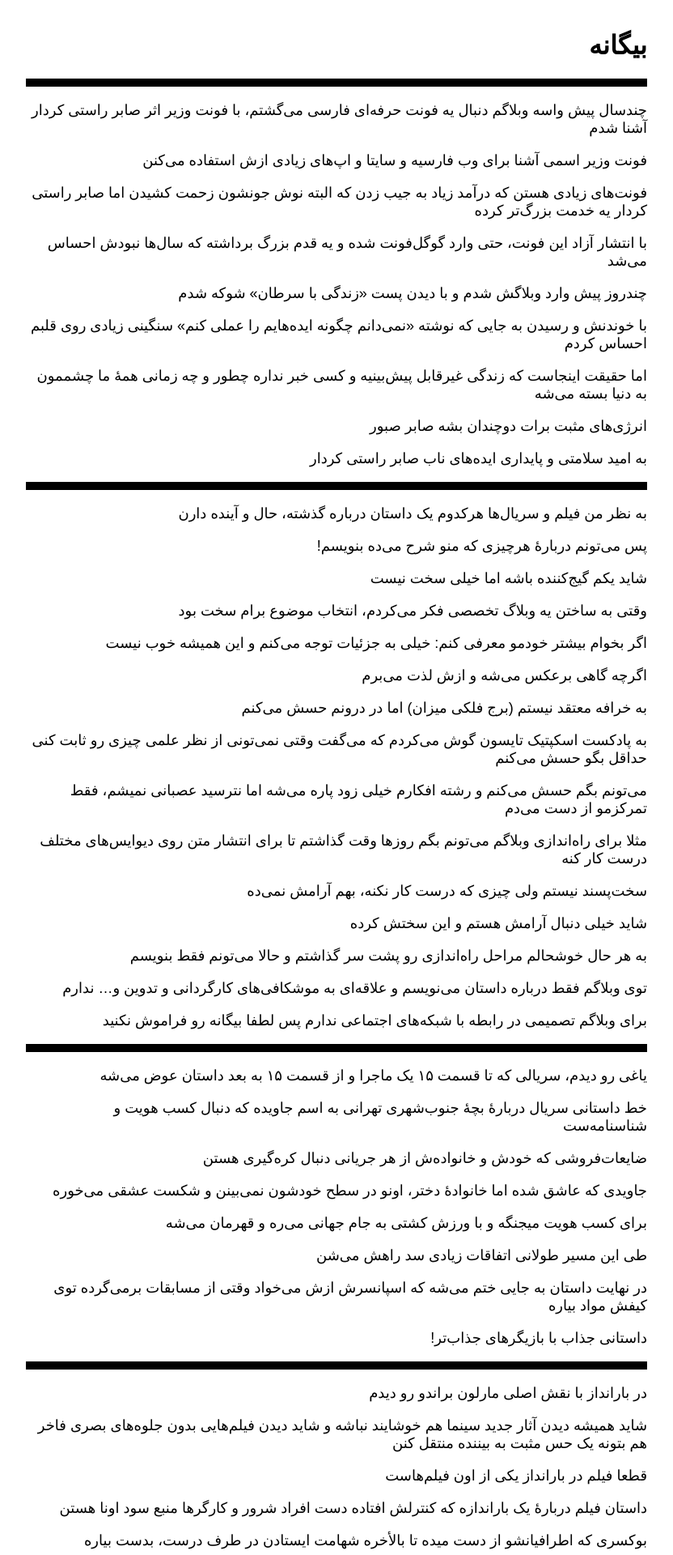
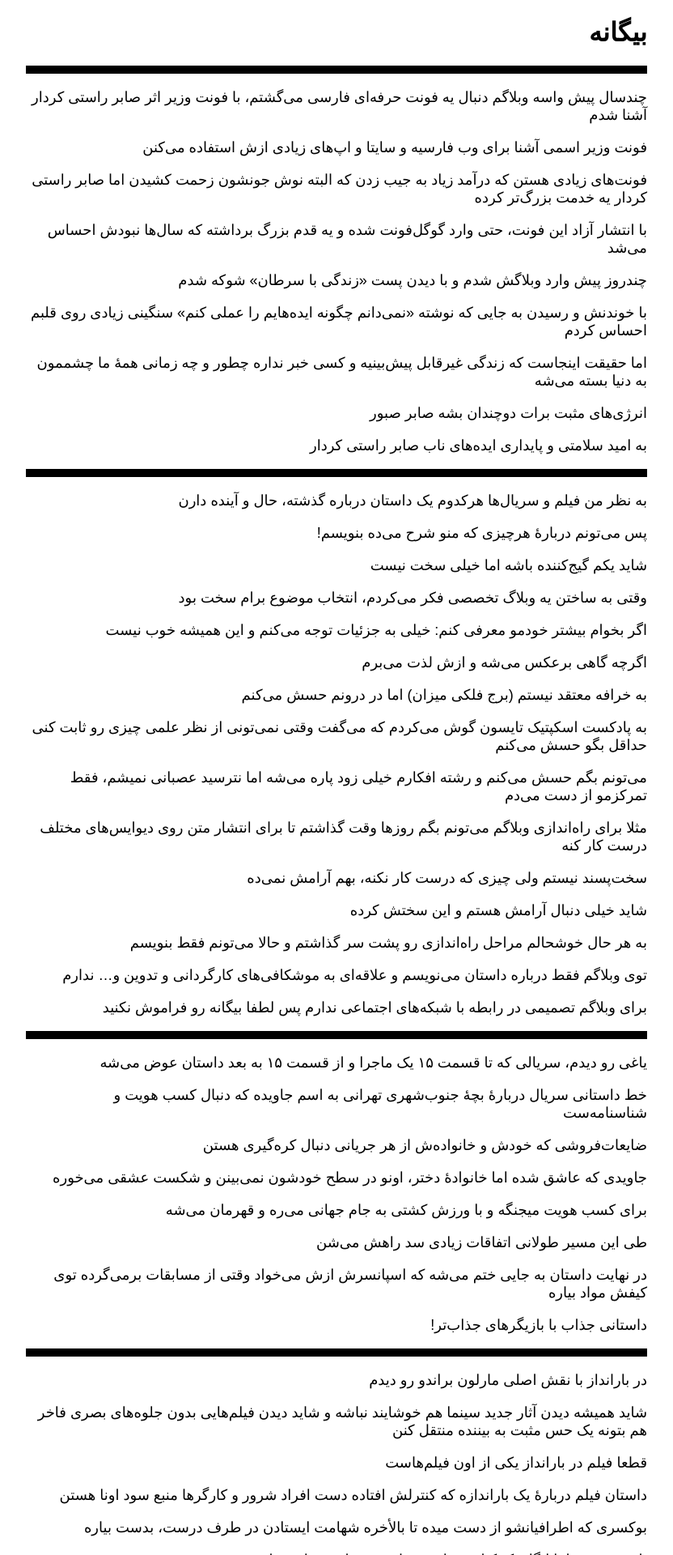
Before and after one commit to darkblog/darkblog.github.io, a Jekyll site: the page built from index.html, in a window 1280 px wide. Shown: the top 1920 px of the page at 81% size, without its empty margins (224-1056 px from the left). Built offline with Jekyll 4.4.1, drawn with Linux system fonts in a browser that asks for light colours.

Commit message:
Update index.html

```diff
--- a/index.html
+++ b/index.html
@@ -7,7 +7,7 @@
 <head>
 <title>بیگانه</title>
 <meta name="viewport" content="width=device-width">
-<style>body{font-family:sans-serif;margin:auto;padding:1em;max-width:48em}p{font-size:large}hr{border:thick solid black}</style>
+<style>body{font-family:sans-serif;margin:auto;padding:0 1em;max-width:48em}p{font-size:large}hr{border:thick solid black}</style>
 </head>
 <body>
 <h1>بیگانه</h1>
```
